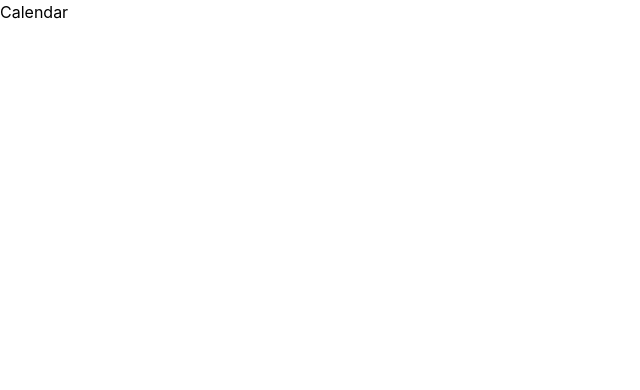
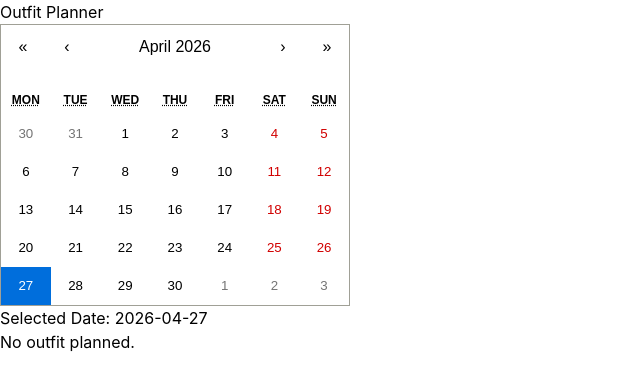
Before and after one commit to adamalkhably-cyber/G099, a React (Vite) app: page /calendar in a window 1280 px wide. Shown: the top 390 px of the page, without its empty margins (0-640 px from the left). Built offline with nearby package versions, Linux system fonts and the light colour scheme.

Commit message:
added calendar

```diff
--- a/package.json
+++ b/package.json
@@ -12,6 +12,7 @@
   "dependencies": {
     "@tailwindcss/vite": "^4.3.0",
     "react": "^19.2.5",
+    "react-calendar": "^6.0.1",
     "react-dom": "^19.2.5",
     "react-router-dom": "^7.14.2"
   },
--- a/src/pages/Calendar.jsx
+++ b/src/pages/Calendar.jsx
@@ -1,5 +1,45 @@
-function Calendar() {
-  return <div>Calendar</div>;
+import { useState } from "react";
+import Calendar from "react-calendar";
+import "react-calendar/dist/Calendar.css";
+
+export default function OutfitCalendar() {
+  const [selectedDate, setSelectedDate] = useState(new Date());
+
+  const outfitPlans = [
+    {
+      date: "2026-06-04",
+      top: "White T-Shirt",
+      bottom: "Black Jeans",
+      shoes: "Sneakers"
+    }
+  ];
+
+  const formattedDate = selectedDate.toISOString().split("T")[0];
+
+  const plannedOutfit = outfitPlans.find(
+    outfit => outfit.date === formattedDate
+  );
+
+  return (
+    <div>
+      <h2>Outfit Planner</h2>
+
+      <Calendar
+        onChange={setSelectedDate}
+        value={selectedDate}
+      />
+
+      <h3>Selected Date: {formattedDate}</h3>
+
+      {plannedOutfit ? (
+        <div>
+          <p>Top: {plannedOutfit.top}</p>
+          <p>Bottom: {plannedOutfit.bottom}</p>
+          <p>Shoes: {plannedOutfit.shoes}</p>
+        </div>
+      ) : (
+        <p>No outfit planned.</p>
+      )}
+    </div>
+  );
 }
-
-export default Calendar;
--- a/src/pages/ForgotPassword.jsx
+++ b/src/pages/ForgotPassword.jsx
@@ -8,7 +8,7 @@ export default function ForgotPassword() {
         items-center
         justify-center
         min-h-screen
-        bg-gradient-to-b
+        bg-linear-to-b
         from-teal-600
         via-teal-400
         to-cyan-400
--- a/src/pages/Login.jsx
+++ b/src/pages/Login.jsx
@@ -8,7 +8,7 @@ export default function Login() {
         items-center
         justify-center
         min-h-screen
-        bg-gradient-to-b
+        bg-linear-to-b
         from-teal-500
         via-teal-300
         to-cyan-300
--- a/src/pages/Register.jsx
+++ b/src/pages/Register.jsx
@@ -2,12 +2,7 @@ import { Link } from "react-router-dom";
 
 export default function Register() {
   return (
-    <div className=
-    "flex items-center justify-center h-screen
-    bg-gradient-to-b
-     from-teal-500
-        via-teal-300
-        to-cyan-300>">
+    <div className="flex items-center justify-center h-screen bg-linear-to-b from-teal-500 via-teal-300 to-cyan-300">
       <div className="p-8 text-center rounded-2xl shadow-md w-80 bg-white">
         <h2>Register</h2>
 
```
Also changed, not shown: 1 other file (tests, documents, lock files or other folders).
